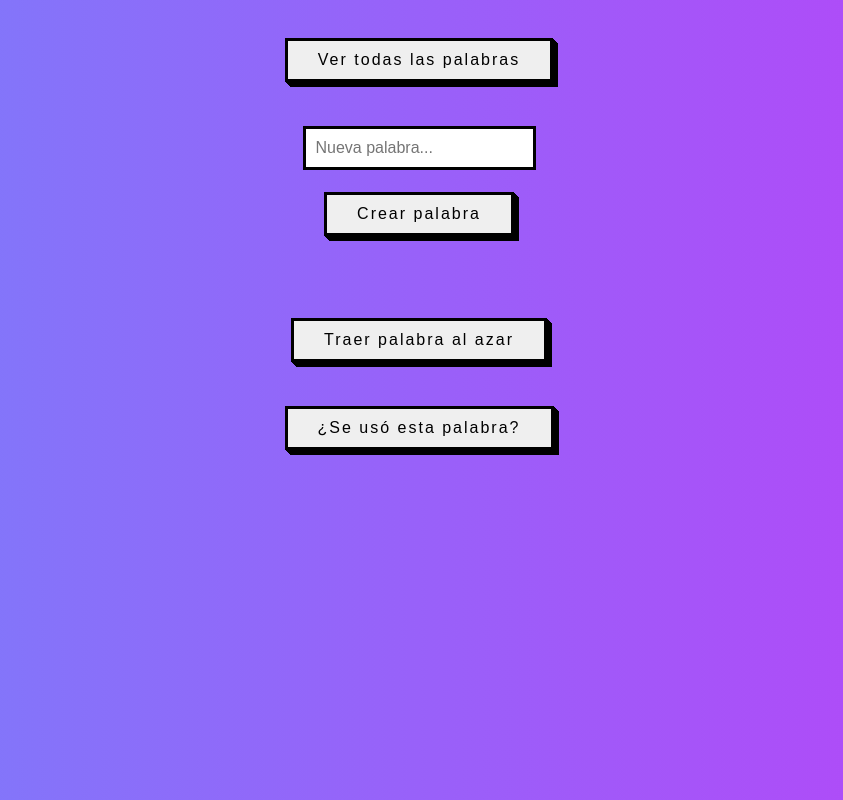
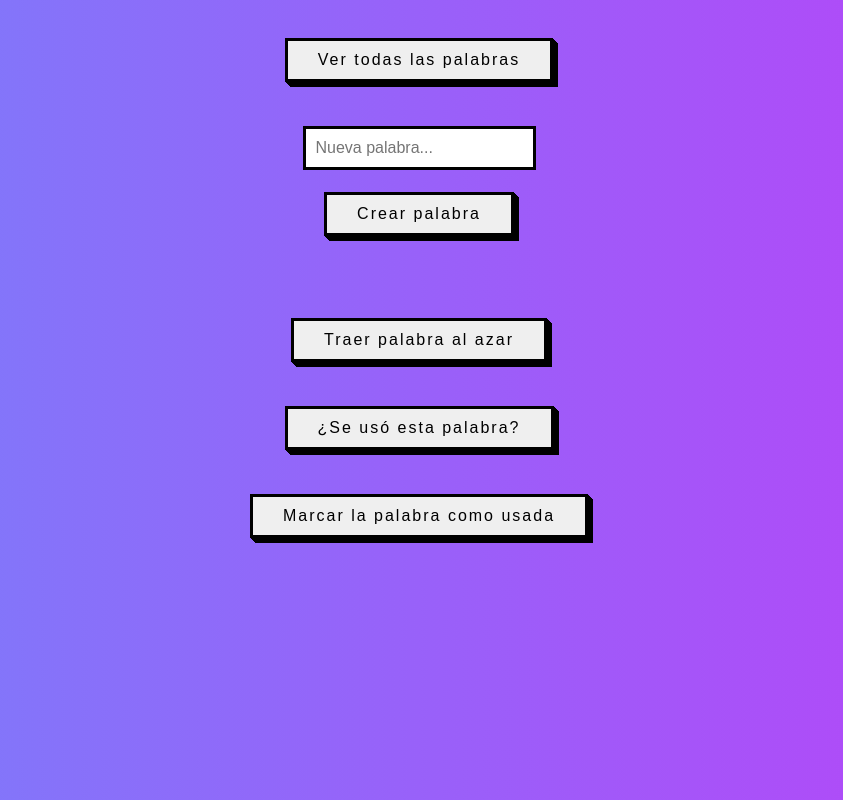
Before and after one commit to web3es/panel-criptdle, a React (Create React App) app: page / in a window 1280 px wide. Shown: the whole page, without its empty margins (221-1064 px from the left). Built offline with nearby package versions, Linux system fonts and the light colour scheme.

Commit message:
marcamos la palabra como usada

```diff
--- a/src/App.js
+++ b/src/App.js
@@ -113,6 +113,28 @@ function App() {
     }
   }
 
+
+  async function markAsUsed() {
+    // función nos va a permitir marcar o indicar una palabra como usada
+    // utilizando la función useWord() de nuestro smart contract
+    if (!randomWord) return;
+
+    if (typeof window.ethereum !== "undefined") {
+      await requestAccount();
+      const provider = new ethers.providers.Web3Provider(window.ethereum);
+      const signer = provider.getSigner();
+      const contract = new ethers.Contract(
+        criptdleAddress,
+        Criptdle.abi,
+        signer
+      );
+
+      const transaction = await contract.useWord(randomWord);
+      await transaction.wait();
+
+    }
+  }
+
   return (
     <div className="App">
       <button onClick={fetchWords}>Ver todas las palabras</button>
@@ -152,6 +174,11 @@ function App() {
       <button onClick={checkIfIsUsed}>¿Se usó esta palabra?</button>
       <br />
       {isUsed}
+
+      <br />
+      <br />
+
+      <button onClick={markAsUsed}>Marcar la palabra como usada</button>
     </div>
   );
 }
```
